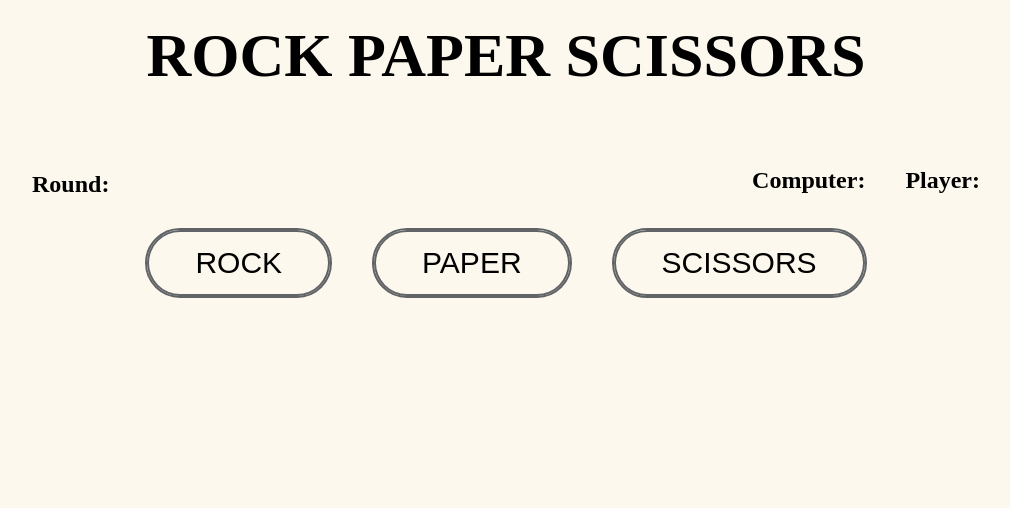
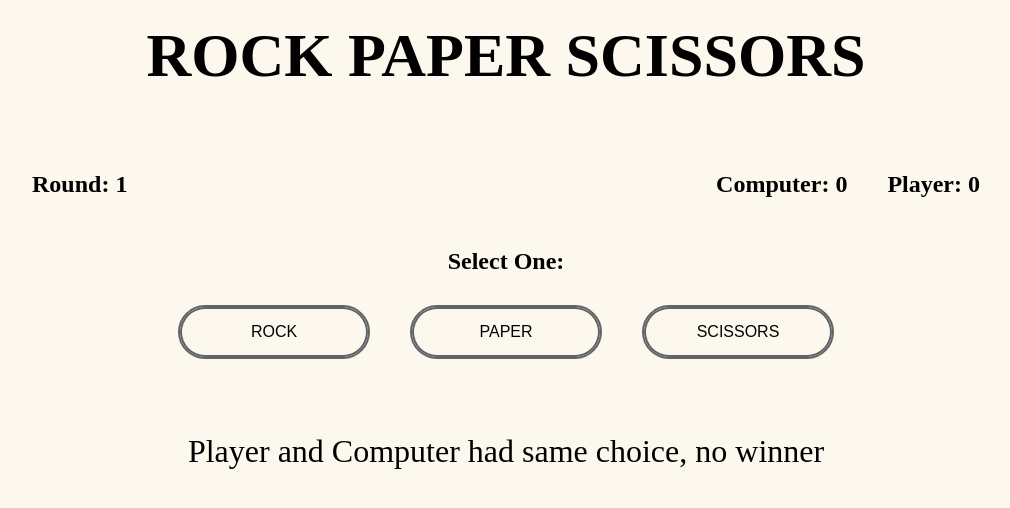
Before and after one commit to armenta-i/rock-paper-scissors, a plain HTML site: page index.html in a window 1280 px wide. Both pictures are taken after a click on the button "ROCK". Shown: the top 508 px of the page, without its empty margins (134-1144 px from the left). Drawn offline with Linux system fonts and the light colour scheme.

Commit message:
Completed functionality of playing rounds through ui

```diff
--- a/index.html
+++ b/index.html
@@ -6,7 +6,7 @@
     <title>Rock Paper Scissors!</title>
     <link rel="stylesheet" href="./styles.css">
     <link rel="icon" href="./img/icon.png">
-    <!-- <script src="./script.js" defer></script> -->
+    <script src="./script.js" defer></script>
 </head>
 <body>
     <script>
@@ -16,22 +16,27 @@
 
     <div class="player-choices">
         <div class="game-info">
-            <h2>Round:</h2>
+            <h2 id="current-round">Round: <span id="totalRounds"></span></h2>
             <ul class="all-scores">
-                <li>Computer: </li>
-                <li>Player:</li>
+                <li id="computerPoints">Computer: <span id="computerNumberPoints"></span></li>
+                <li id="playerPoints">Player: <span id="playerNumberPoints"></span></li>
             </ul>
         </div>
+        <h2>Select One:</h2>
         <div class="game-buttons">
-            <button class="choice-button">
+            <button class="choice-button" id="rock-button">
                 Rock
             </button>
-            <button class="choice-button">
+            <button class="choice-button" id="paper-button">
                 Paper
             </button>
-            <button class="choice-button">
+            <button class="choice-button" id="scissors-button">
                 Scissors
             </button>
+        </div>
+
+        <div class="round-winner">
+
         </div>
     </div>
 
--- a/script.js
+++ b/script.js
@@ -1,3 +1,42 @@
+let computerScore = 0
+    ,playerScore = 0
+    ,rounds = 0;
+
+// Getting html elements to put the information of the game on the document
+let totalRound = document.querySelector("#totalRounds");
+totalRound.textContent += " "  + rounds;
+let computerPoints = document.querySelector("#computerNumberPoints");
+// Messing with this counter
+let playerPoints = document.querySelector("#playerNumberPoints");
+computerPoints.textContent += " " + computerScore;
+playerPoints.textContent += " " + Number(playerScore);
+let gameButtons = document.querySelector(".game-buttons");
+
+function main() {
+    gameButtons.addEventListener('click', (e) => {
+        let playerChoice = "";
+        let target = e.target;
+
+        // Getting user input to play round
+        switch(target.id){
+            case 'rock-button':
+                playerChoice = "rock";
+                break;
+            case 'paper-button':
+                playerChoice = "paper";
+                break;
+            case 'scissors-button':
+                playerChoice = "scissors";
+                break;
+        }
+        // let gameRoundScore = compareChoice(getComputerChoice(), playerChoice);
+            playRound(getComputerChoice(), playerChoice);
+            rounds++;
+            updateScores();
+
+    })
+}
+
 function getComputerChoice() {
     let randomIndex = Math.floor(Math.random() * 3);
     let computerChoice = "";
@@ -13,12 +52,6 @@ function getComputerChoice() {
             break;
     }
     return computerChoice;
-}
-
-function getPlayerChoice() {
-    let userInput = prompt("Choose one of the options to play against you opponent!\n Rock Paper Scissors\n 0 to exit");
-    userInput = userInput.toLowerCase();
-    return userInput;
 }
 
 function compareChoice(computerChoice, playerChoice){
@@ -54,37 +87,39 @@ function compareChoice(computerChoice, playerChoice){
 
 function playRound(computerChoice, playerChoice) {
     let winner = compareChoice(computerChoice, playerChoice);
+    let announceWinner = document.querySelector(".round-winner");
 
     switch(winner){
         case(0):
             console.log("Player and Computer had same choice, no winner");
+            announceWinner.textContent = "";
+            announceWinner.textContent =  "Player and Computer had same choice, no winner";
             break;
         case(1):
             console.log("You lose! " + computerChoice + " beats " + playerChoice);
             computerScore++;
+            announceWinner.textContent = "";
+            announceWinner.textContent =  "You lose! " + computerChoice + " beats " + playerChoice;
             break;
         case(2):
             console.log("You win! " + playerChoice + " beats " + computerChoice);
             playerScore++;
+            console.log("player score: " + +playerScore)
+            announceWinner.textContent = "";
+            announceWinner.textContent =  "You win! " + playerChoice + " beats " + computerChoice;
             break;
     }
 }
 
-function playGame() {
-    while(rounds < 5) {
-        let computerDecision = getComputerChoice();
-        let playerDecision = getPlayerChoice();
-        playRound(computerDecision, playerDecision);
-        rounds++;
+function updateScores() {
+    let computerScoreUpdate = document.querySelector("#computerNumberPoints")
+    let playerScoreUpdate = document.querySelector("#playerNumberPoints");
+    let roundTotalUpdate = document.querySelector("#totalRounds");
+    computerScoreUpdate.textContent = computerScore;
+    playerScoreUpdate.textContent = playerScore;
+    roundTotalUpdate.textContent = rounds;
+}
 
-        let gameWinner = checkWinner(rounds);
-        if(gameWinner != null){
-            console.log(gameWinner + " won the game!!!");
-            break;
-        }
-    }
-    checkWinner();
-}
 
 function checkWinner(rounds) {
     if(computerScore == 3){
@@ -104,11 +139,19 @@ function checkWinner(rounds) {
     }
 }
 
-let computerScore = 0
-    ,playerScore = 0
-    ,rounds = 0;
+// function playGame() {
+//     while(rounds < 5) {
+//         let computerDecision = getComputerChoice();
+//         let playerDecision = getPlayerChoice();
+//         playRound(computerDecision, playerDecision);
+//         rounds++;
 
-let totalRound = document.querySelector(".total-rounds");
-totalRound.textContent = rounds;
-
-playGame();
+//         let gameWinner = checkWinner(rounds);
+//         if(gameWinner != null){
+//             console.log(gameWinner + " won the game!!!");
+//             break;
+//         }
+//     }
+//     checkWinner();
+// }
+main();
--- a/styles.css
+++ b/styles.css
@@ -26,7 +26,6 @@ body {
 
 .choice-button {
     cursor: pointer;
-    font-size: 30px;
     border: 2px solid #616467;
     box-shadow: inset 0 0 0 2px #616467;
     color: black;
@@ -35,7 +34,11 @@ body {
     text-transform: uppercase;
     background-color: transparent;
     transition: background-color 200ms, color 200ms;
-    flex-grow: 0;
+    flex-shrink: 1;
+    width: 15vw;
+    font-size: 1rem;
+    display: flex;
+    justify-content: center;
 }
 
 .choice-button:hover {
@@ -56,9 +59,18 @@ body {
     gap: 40px;
     justify-self: flex-end;
     list-style: none;
+    margin-top: auto;
+    margin-bottom: auto;
 }
 
 .all-scores > li {
     font-size: 1.5em;
     font-weight: bold;
 }
+
+.round-winner {
+    justify-content: center;
+    align-items: center;
+    margin: 2em;
+    font-size: 2em;
+}
```
